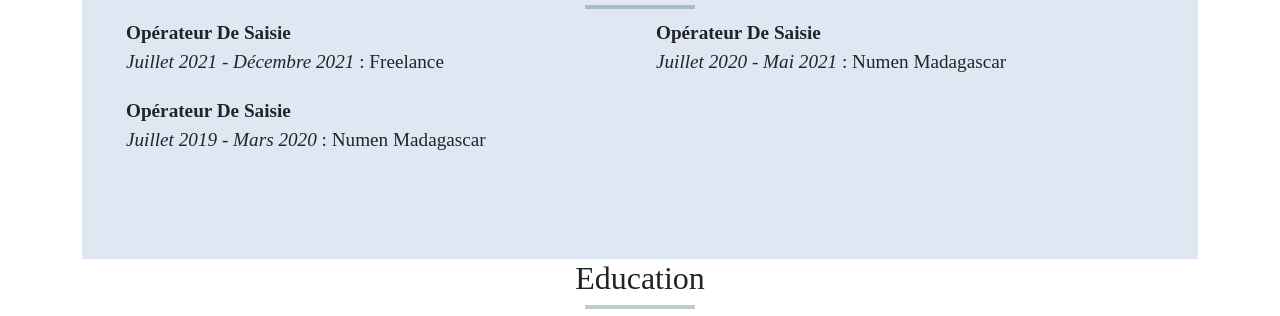
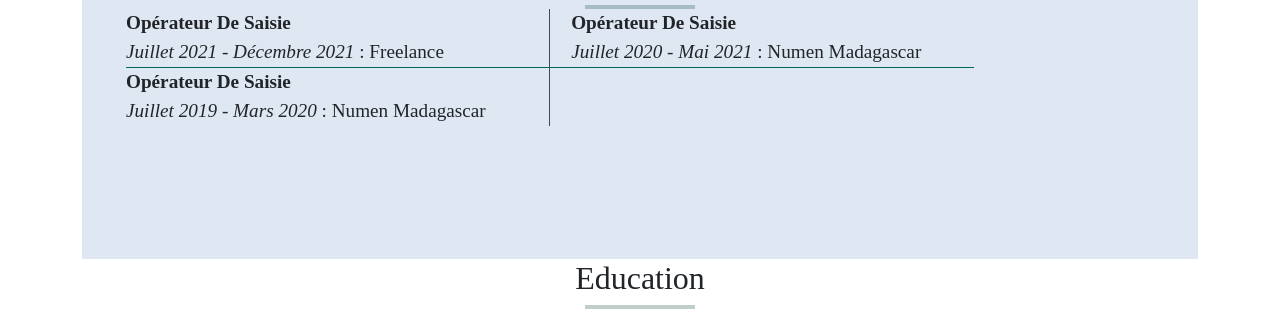
Before and after one commit to Nathanwalker28/portfolio, a plain HTML site: page index.html in a window 1280 px wide. Shown: the part 731-1047 px from the top of the page. Drawn offline with Linux system fonts and the light colour scheme.

Commit message:
modif border li

```diff
--- a/styles/style.css
+++ b/styles/style.css
@@ -115,13 +115,35 @@ hr {
 #list_experiences {
     display: flex;
     list-style: none;
+    flex-direction: row;
     flex-wrap: wrap;
+    justify-content: flex-start;
 }
 
 #list_experiences li {
-    width: 50%;
-    margin: 10px 0px;
+    width: 40%;
     text-transform: capitalize;
+}
+
+#list_experiences li:nth-child(1) {
+    border-right: 1px solid #00695c;
+    border-bottom: 1px solid #00695c;
+
+}
+
+#list_experiences li:nth-child(2) {
+    border-bottom: 1px solid #00695c;
+    padding-left: 2%;
+}
+
+#list_experiences li:nth-child(2) {
+    border-bottom: 1px solid #00695c;
+    border-width: 10%;
+}
+
+#list_experiences li:last-child{
+    border-right: 1px solid #00695c;
+    border-block-start: #787CB5;
 }
 #list_education {
     display: flex;
@@ -153,6 +175,13 @@ hr {
     }
     #list_education li, #list_experiences li{
         width: 90%;
+        border: none;
     }
 
 }
+
+@media screen and ( max-width : 600px) {
+    #list_education li, #list_experiences li{
+        border: none;
+    }
+}
```
